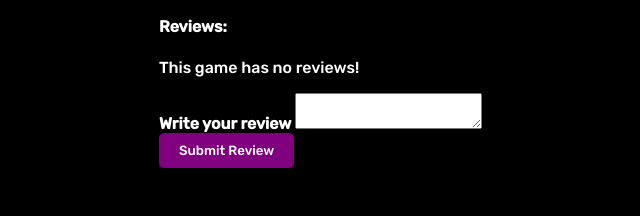
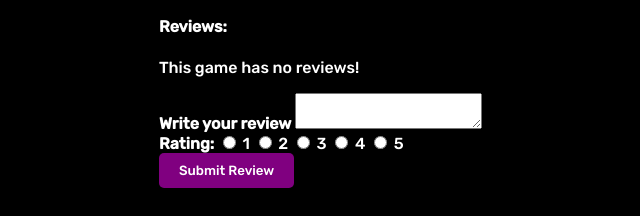
Before and after one commit to IsabelBody/Game-Library, a Flask app: page /description?game_id=435790 in a window 1280 px wide. Shown: the part 1129-1345 px from the top of the page, without its empty margins (1-641 px from the left). Before the commit the page ends 1297 px from the top, so only its background shows below. Run offline with Flask 3, Linux system fonts and the light colour scheme; the visitor is signed in with stand-in values (Sample User, id 1); some libraries are stand-ins or nearby versions.

Commit message:
Radio/star rating now works, will still need to modify it so that user reviews one game only

```diff
--- a/games/description/description.py
+++ b/games/description/description.py
@@ -3,15 +3,15 @@ from games.adapters.memory_repository import *
 from games.authentication.authentication import login_required
 from games.description import services
 from flask_wtf import FlaskForm
-from wtforms import TextAreaField, SubmitField
-from wtforms.validators import DataRequired
+from wtforms import TextAreaField, SubmitField, IntegerRangeField
+from wtforms.validators import DataRequired, NumberRange
 
 description_blueprint = Blueprint(
     'description_bp', __name__)
 
-
 class ReviewForm(FlaskForm):
     review_text = TextAreaField('Write your review', validators=[DataRequired()])
+    rating = IntegerRangeField('Star Rating', validators=[DataRequired(), NumberRange(min=1, max=5)])
     submit = SubmitField('Submit Review')
 
 
@@ -41,6 +41,7 @@ def add_review(game_id):
 
     # Create an instance of the ReviewForm
     form = ReviewForm()
+    game = services.get_game(repo.repo_instance, game_id)
 
     if form.validate_on_submit():
         # Successful POST, add the review to the game.
@@ -54,5 +55,5 @@ def add_review(game_id):
         except ValueError as e:
             flash(str(e), 'error')
 
-    # Redirect back to the game description page with a confirmation message.
-    return redirect(url_for('description_bp.description', game_id=game_id))
+    # Pass the form instance to the template context for description.html
+    return render_template('gameDescription.html', game=game, game_id=game_id, form=form)
--- a/games/templates/gameDescription.html
+++ b/games/templates/gameDescription.html
@@ -51,6 +51,14 @@
             {{ form.review_text(class="form-control") }}
         </div>
         <div class="form-group">
+            <label>Rating:</label>
+            <input type="radio" name="rating" value="1"> 1
+            <input type="radio" name="rating" value="2"> 2
+            <input type="radio" name="rating" value="3"> 3
+            <input type="radio" name="rating" value="4"> 4
+            <input type="radio" name="rating" value="5"> 5
+        </div>
+        <div class="form-group">
             {{ form.submit }}
         </div>
     </form>
--- a/games/templates/review.html
+++ b/games/templates/review.html
@@ -1,6 +1,7 @@
 <div class="review">
     {% if review.review_text %}
     <h4>Review by {{ review.user_name }}</h4>
+    <p>Rating: {{ form.rating.data }}</p>
     <p>{{ review.review_text }}</p>
     {% endif %}
 </div>
```
